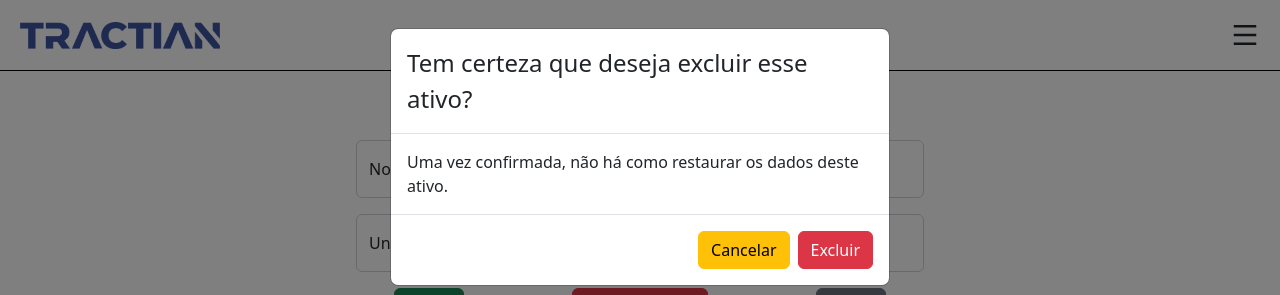
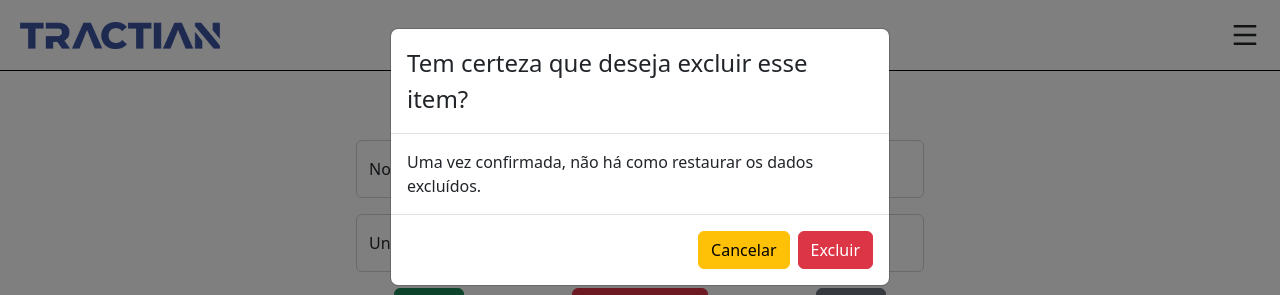
Before and after one commit to andremoraes98/tractian, a React (Create React App) app: page /1/edit-profile in a window 1280 px wide. Both pictures are taken after a click on the button "Excluir usuário". Shown: the top 295 px of the page. Built offline with nearby package versions, Linux system fonts and the light colour scheme.

Commit message:
feat: ajuste para permitir a reutilização do componente

```diff
--- a/src/components/DeleteMessage/DeleteMessage.js
+++ b/src/components/DeleteMessage/DeleteMessage.js
@@ -11,11 +11,25 @@ function DeleteMessage() {
     toggleConfirmMessage,
     deleteAsset,
     assetInfo,
+    deleteUser,
+    userLogged,
+    setUserLogged,
+    setUsers,
   } = useContext(TractianContext);
   const navigate = useNavigate();
   const { unit } = useParams();
 
+  console.log(unit)
+
   const onSuccess = () => {
+    if (!unit) {
+      setShowDeleteMessage(false);
+      deleteUser(userLogged._id);
+      setUserLogged({});
+      setUsers([]);
+      navigate('/');
+      return null
+    }
     deleteAsset(assetInfo._id)
     setShowDeleteMessage(false);
     toggleConfirmMessage('excluído', true);
@@ -25,9 +39,9 @@ function DeleteMessage() {
   return (
     <Modal show={ showDeleteMessage } onHide={ () => setShowDeleteMessage(true) }>
       <Modal.Header>
-        <Modal.Title>Tem certeza que deseja excluir esse ativo?</Modal.Title>
+        <Modal.Title>Tem certeza que deseja excluir esse item?</Modal.Title>
       </Modal.Header>
-      <Modal.Body>Uma vez confirmada, não há como restaurar os dados deste ativo.</Modal.Body>
+      <Modal.Body>Uma vez confirmada, não há como restaurar os dados excluídos.</Modal.Body>
       <Modal.Footer>
         <Button variant="warning" onClick={() => setShowDeleteMessage(false)}>
           Cancelar
```
